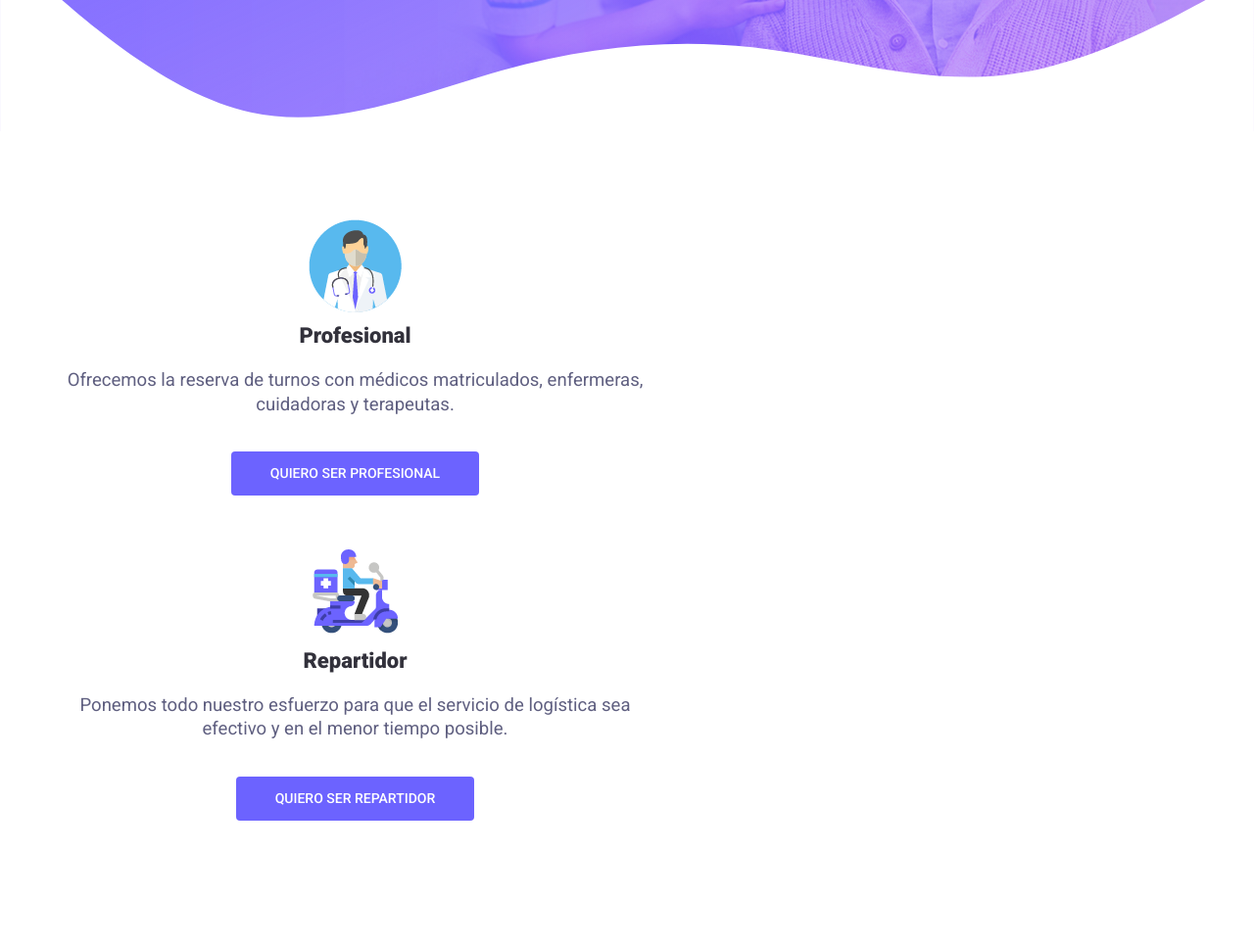
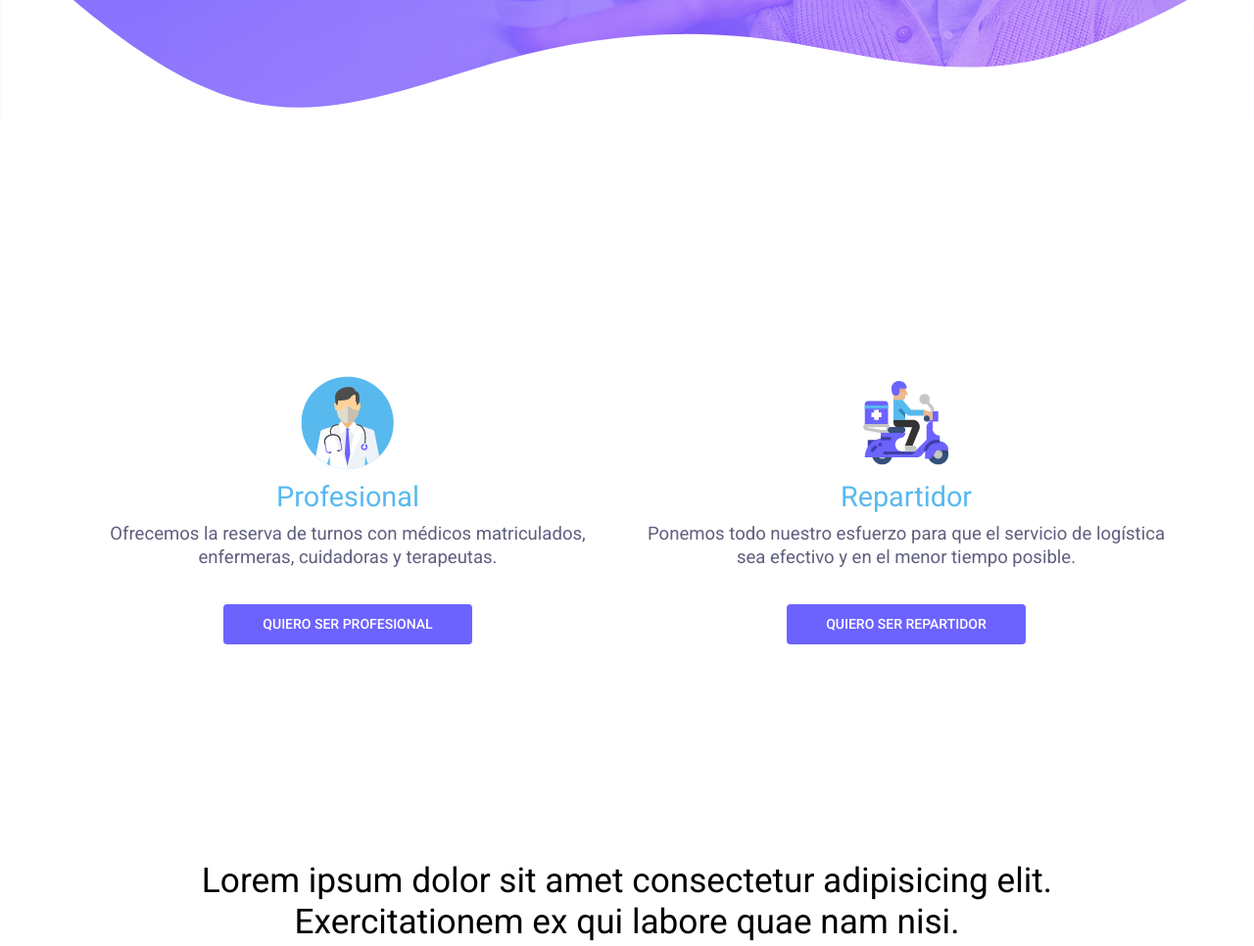
Before and after one commit to tatibriasco/Alma, a website: page trabaja-en-alma.html in a window 1280 px wide. Shown: the part 520-1486 px from the top of the page at 98% size. Drawn offline with Linux system fonts and the light colour scheme; files whose address does not match are found by name.

Commit message:
Trabaja en Alma

```diff
--- a/assets/_index.scss
+++ b/assets/_index.scss
@@ -30,13 +30,15 @@
     }
 }
 
-
-.titulo-seccion {
-    padding-bottom: 50px;
-    h3 {
-        color: $gris-oscuro;
+#features {
+    .titulo-seccion {
+        padding-bottom: 50px;
+        h3 {
+            color: $gris-oscuro;
+        }
     }
 }
+
 
 #wave-frase-superior {
     padding: 0;
--- a/assets/_trabaja-en-alma.scss
+++ b/assets/_trabaja-en-alma.scss
@@ -21,54 +21,16 @@
         }
         p {
             color: $blanco;
-            font-size: calc(1rem + 0.7vw);
-            line-height: 2.2rem;
+            font-size: calc(1rem + 0.5vw);
+            line-height: 2rem;
         }
     }
 }
 
 #trabaja-wrapper {
-    display: grid;
-    grid-template-areas:
-        "intro intro"
-        "profesional repartidor";
-    margin: 30px auto;
-    column-gap: 25px;
-    row-gap: 50px;
-    align-content: center;
-    .trabaja-en-alma {
-        grid-area: intro;
-        .profesional {
-            grid-area: profesional;
-        }
-        .repartidor {
-            grid-area: repartidor;
-        }
-        .trabaja {
-            font-size: 14px;
-            font-weight: 300;
-            line-height: 1.8;
-            margin: 0 50px 20px 50px;
-            text-rendering: optimizeLegibility;
-            grid-area: servicios;
-            h2 {
-                font-family: "Roboto";
-                color: $gris-oscuro;
-                font-weight: 600;
-                font-size: 22px;
-                text-align: center;
-                margin-bottom: 20px;
-            }
-            p {
-                text-align: center;
-            }
-            .quiero-ser {
-                img {
-                    display: block;
-                    margin: auto;
-                }
-            }
-        }
+    div {
+        margin-top: 100px;
+        margin-bottom: 50px;
     }
 }
 
--- a/assets/estilos.scss
+++ b/assets/estilos.scss
@@ -8,7 +8,6 @@
 @import 'index';
 @import 'features';
 @import 'owl';
-@import 'grid';
 @import 'footer';
 @import 'functions';
 @import 'faqs';
--- a/trabaja-en-alma.html
+++ b/trabaja-en-alma.html
@@ -76,25 +76,19 @@
     </div>
   </section>
 
-  <section id="trabaja-wrapper">
-    <div class="trabaja-en-alma">
+  <section id="trabaja-wrapper" class="container text-center">
     <div class="row">
-        <div class="trabaja profesional text-center col-12 col-md-6">
-          <div class="quiero-ser">
+      <div class="col-12 col-md-6">
         <img src="images/doctor.png" alt="Doctor">
-          </div>
-          <h2>Profesional</h2>
+        <h3>Profesional</h3>
         <p>Ofrecemos la reserva de turnos con médicos matriculados, enfermeras, cuidadoras y terapeutas.</p>
         <button type="profesional">Quiero ser profesional</button>
       </div>
-        <div class="trabaja repartidor text-center col-12 col-md-6">
-            <div class="quiero-ser">
+      <div class="col-12 col-md-6">
         <img src="images/features4.png" alt="Repartidor">
-            </div>
-            <h2>Repartidor</h2>
+        <h3>Repartidor</h3>
         <p>Ponemos todo nuestro esfuerzo para que el servicio de logística sea efectivo y en el menor tiempo posible.</p>
         <button type="repartidor">Quiero ser repartidor</button>
-        </div>
       </div>
     </div>
   </section>
```
Also changed, not shown: assets/_grid.scss (added), css/main.css. Lines whose indentation alone changed are shown as unchanged.
